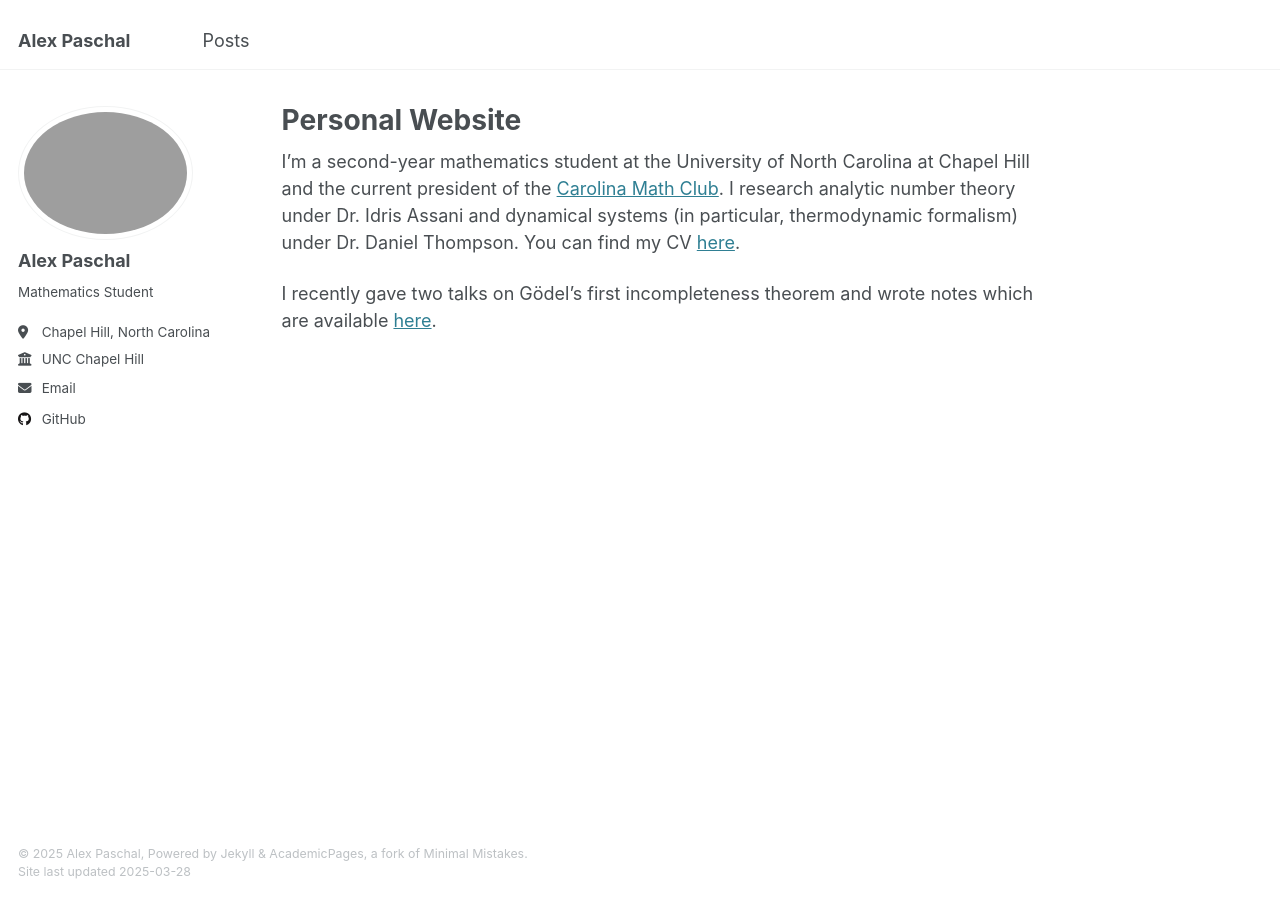
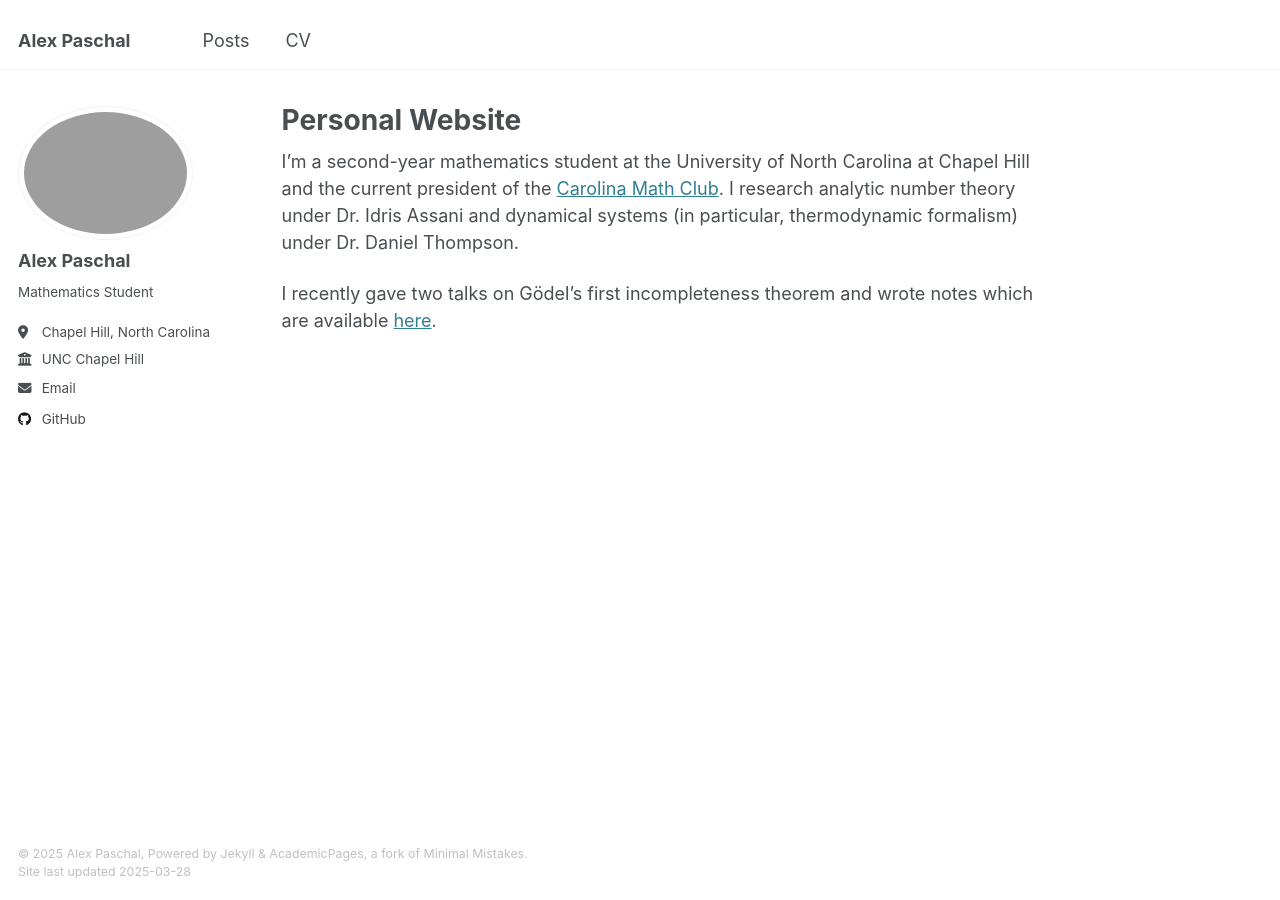
Before and after one commit to alexmpaschal/alexmpaschal.github.io, a Jekyll site: the page built from _pages/about.md, in a window 1280 px wide. Built offline with Jekyll 4.4.1, drawn with Linux system fonts in a browser that asks for light colours.

Commit message:
Add CV to header

```diff
--- a/_data/navigation.yml
+++ b/_data/navigation.yml
@@ -7,3 +7,6 @@
 main:
   - title: "Posts"
     url: /posts/
+
+  - title: "CV"
+    url: /files/cv.pdf
--- a/_pages/about.md
+++ b/_pages/about.md
@@ -7,6 +7,6 @@ redirect_from:
   - /about.html
 ---
 
-I'm a second-year mathematics student at the University of North Carolina at Chapel Hill and the current president of the [Carolina Math Club](https://heellife.unc.edu/organization/carolinamathclub). I research analytic number theory under Dr. Idris Assani and dynamical systems (in particular, thermodynamic formalism) under Dr. Daniel Thompson. You can find my CV [here](https://alexpasch.al/files/cv.pdf).
+I'm a second-year mathematics student at the University of North Carolina at Chapel Hill and the current president of the [Carolina Math Club](https://heellife.unc.edu/organization/carolinamathclub). I research analytic number theory under Dr. Idris Assani and dynamical systems (in particular, thermodynamic formalism) under Dr. Daniel Thompson.
 
 I recently gave two talks on Gödel's first incompleteness theorem and wrote notes which are available [here](https://alexpasch.al/files/logic-notes.pdf).
```
